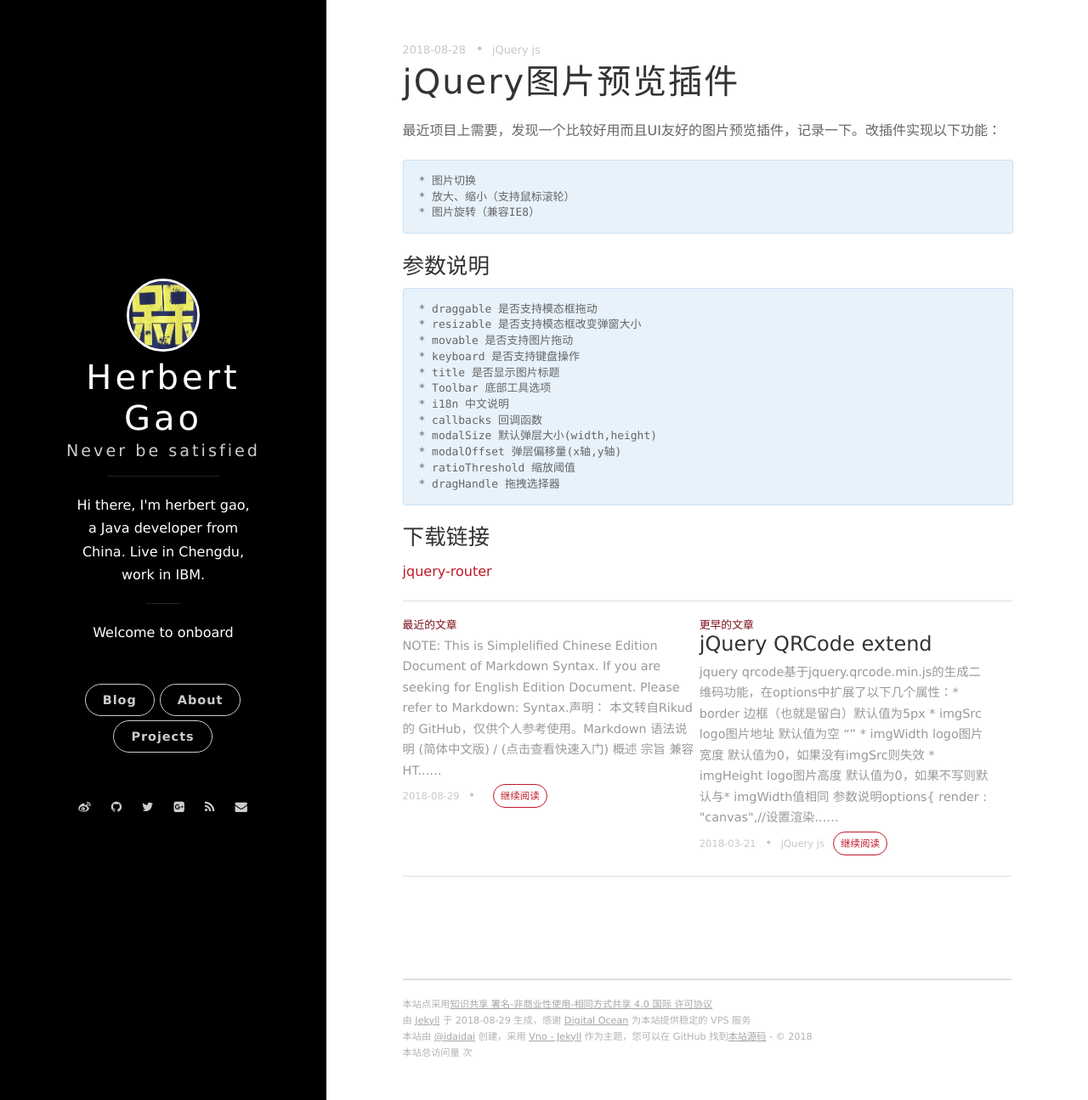
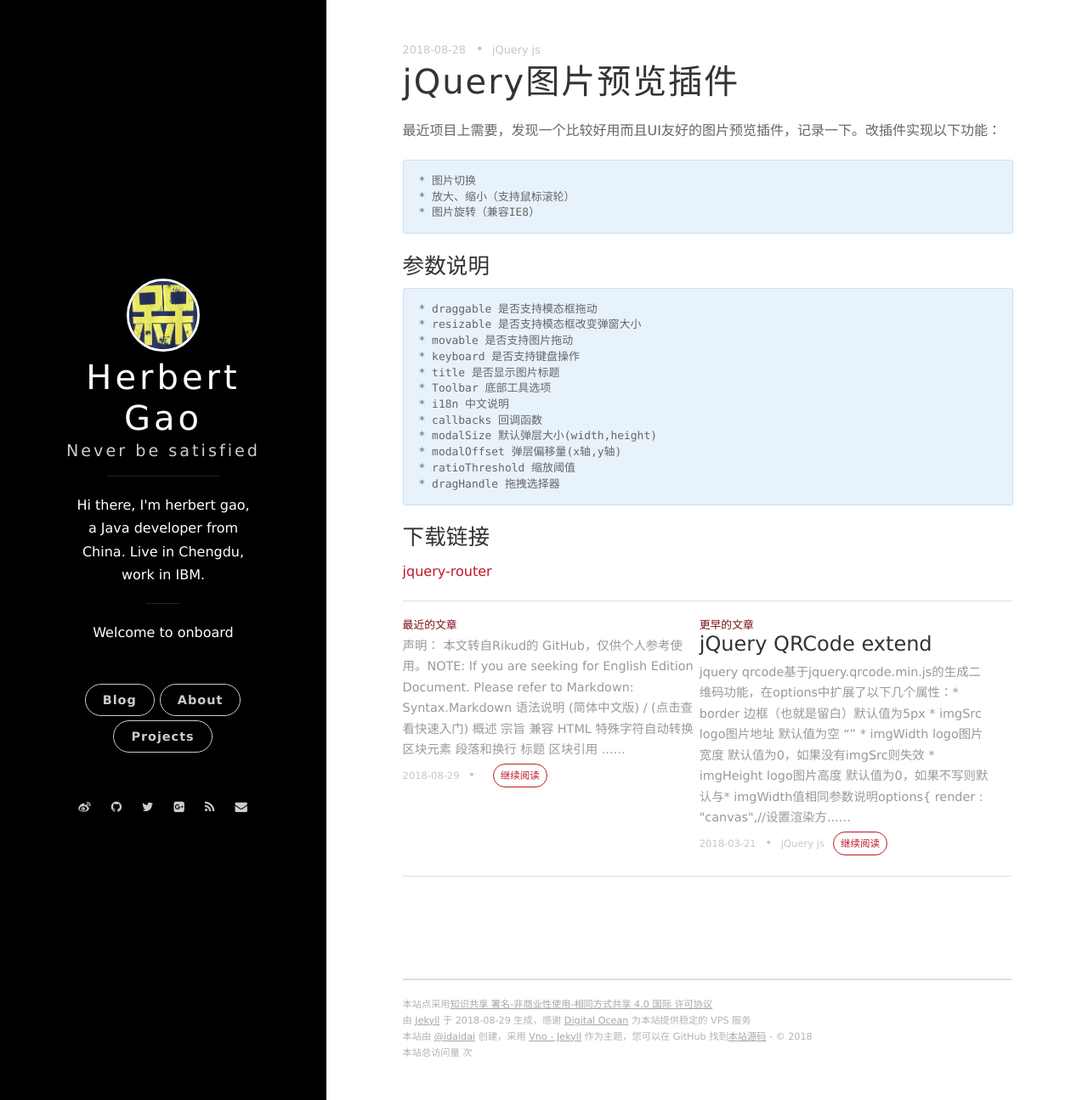
Before and after one commit to herbertgaoo/herbertgaoo.github.io, a Jekyll site: the page built from _posts/2018-08-28-jquery-router.markdown, in a window 1280 px wide and 1295 px high. Shown: the whole window at 85% size. Built offline with Jekyll 4.4.1, drawn with Linux system fonts in a browser that asks for light colours; nearby versions of some CDN libraries; comment, search, counter and statistics services are not loaded; some of the changed lines change nothing that is shown.

Commit message:
new post

```diff
--- a/_posts/2018-08-29-markdown-syntax.md
+++ b/_posts/2018-08-29-markdown-syntax.md
@@ -4,10 +4,6 @@ title: [转] markdown语法
 date: 2018-8-29 09:09:24.000000000 +09:00
 tag: jQuery js
 ---
-
-**NOTE:** This is Simplelified  Chinese Edition Document of Markdown Syntax. If you are seeking for English Edition Document. Please refer to [Markdown: Syntax][eng-doc].
-
-[eng-doc]:http://daringfireball.net/projects/markdown/syntax
 
 **声明：** 本文转自Rikud的 [GitHub][]，仅供个人参考使用。
 
@@ -17,6 +13,11 @@ tag: jQuery js
   [g]: http://gitcafe.com/riku/Markdown-Syntax-CN
   [Github]: https://github.com/riku/Markdown-Syntax-CN
   [GitCafe]: http://gitcafe.com/riku/Markdown-Syntax-CN/
+
+**NOTE:** If you are seeking for English Edition Document. Please refer to [Markdown: Syntax][eng-doc].
+
+[eng-doc]:http://daringfireball.net/projects/markdown/syntax
+
 
 Markdown 语法说明 (简体中文版) / ([点击查看快速入门](./basic.html))
 ================
```
Also changed, not shown: _posts/2018-03-21-jquery-qrcode.markdown (line endings or trailing spaces), _posts/2018-08-28-jquery-router.markdown (line endings or trailing spaces).
